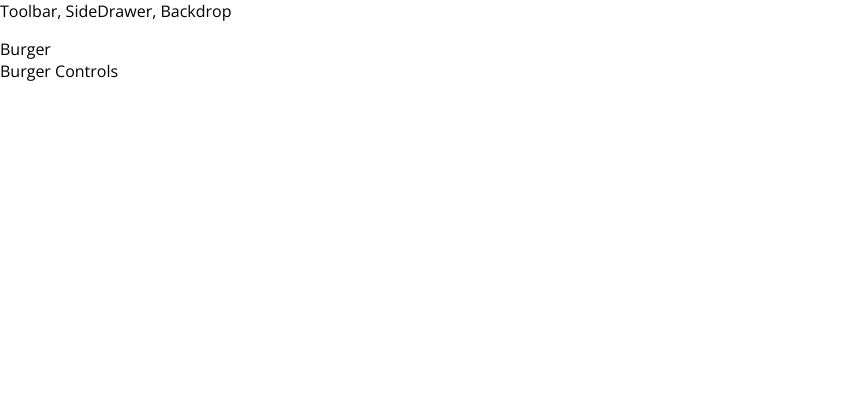
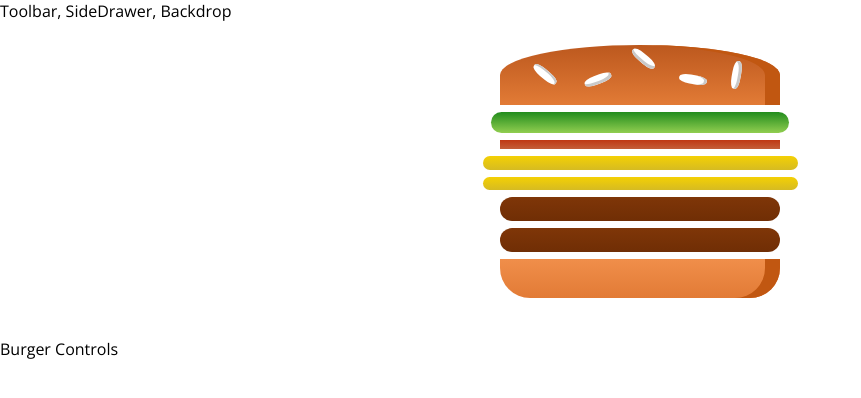
Before and after one commit to dylanmestyanek/react-follow-along, a React (Create React App) app: page / in a window 1280 px wide. Shown: the top 398 px of the page, without its empty margins (0-861 px from the left). Built offline with nearby package versions, Linux system fonts and the light colour scheme.

Commit message:
Burger can now hold and display ingredients

```diff
--- /dev/null
+++ b/src/components/Burger/Burger.css
@@ -0,0 +1,30 @@
+.Burger {
+    width: 100%;
+    margin: auto;
+    height: 250px;
+    overflow: scroll;
+    text-align: center;
+    font-weight: bold;
+    font-size: 1.2rem;
+}
+
+@media (min-width: 1000px) and (min-height: 700px) {
+    .Burger {
+        width: 700px;
+        height: 600px;
+    }
+}
+
+@media (min-width: 500px) and (min-height: 401px) {
+    .Burger {
+        width: 450px;
+        height: 400px;
+    }
+}
+
+@media (min-width: 500px) and (min-height: 400px) {
+    .Burger {
+        width: 350px;
+        height: 300px;
+    }
+}
--- a/src/components/Burger/Burger.js
+++ b/src/components/Burger/Burger.js
@@ -0,0 +1,24 @@
+import React from 'react';
+import './Burger.css'
+import BurgerIngredient from './BurgerIngredient/BurgerIngredient';
+
+const Burger = props => {
+    const transformedIngredients = Object.keys(props.ingredients)
+        .map(ingredient => {
+            return [...Array(props.ingredients[ingredient])].map((_, i) => {
+                return <BurgerIngredient key={ingredient + i} type={ingredient} />
+            });
+        });
+
+        console.log(transformedIngredients)
+
+    return (
+        <div className="Burger">
+            <BurgerIngredient type="bread-top" />
+            {transformedIngredients}
+            <BurgerIngredient type="bread-bottom" />
+        </div>
+    );
+};
+
+export default Burger;
--- a/src/containers/BurgerBuilder/BurgerBuilder.js
+++ b/src/containers/BurgerBuilder/BurgerBuilder.js
@@ -1,10 +1,20 @@
 import React, { Component } from 'react';
+import Burger from '../../components/Burger/Burger';
 
 class BurgerBuilder extends Component {
+    state = {
+        ingredients: {
+            salad: 1,
+            bacon: 1,
+            cheese: 2,
+            meat: 2
+        }
+    }
+
     render() {
         return (
             <>
-                <div>Burger</div>
+                <Burger ingredients={this.state.ingredients} />
                 <div>Burger Controls</div>
             </>
         );
```
